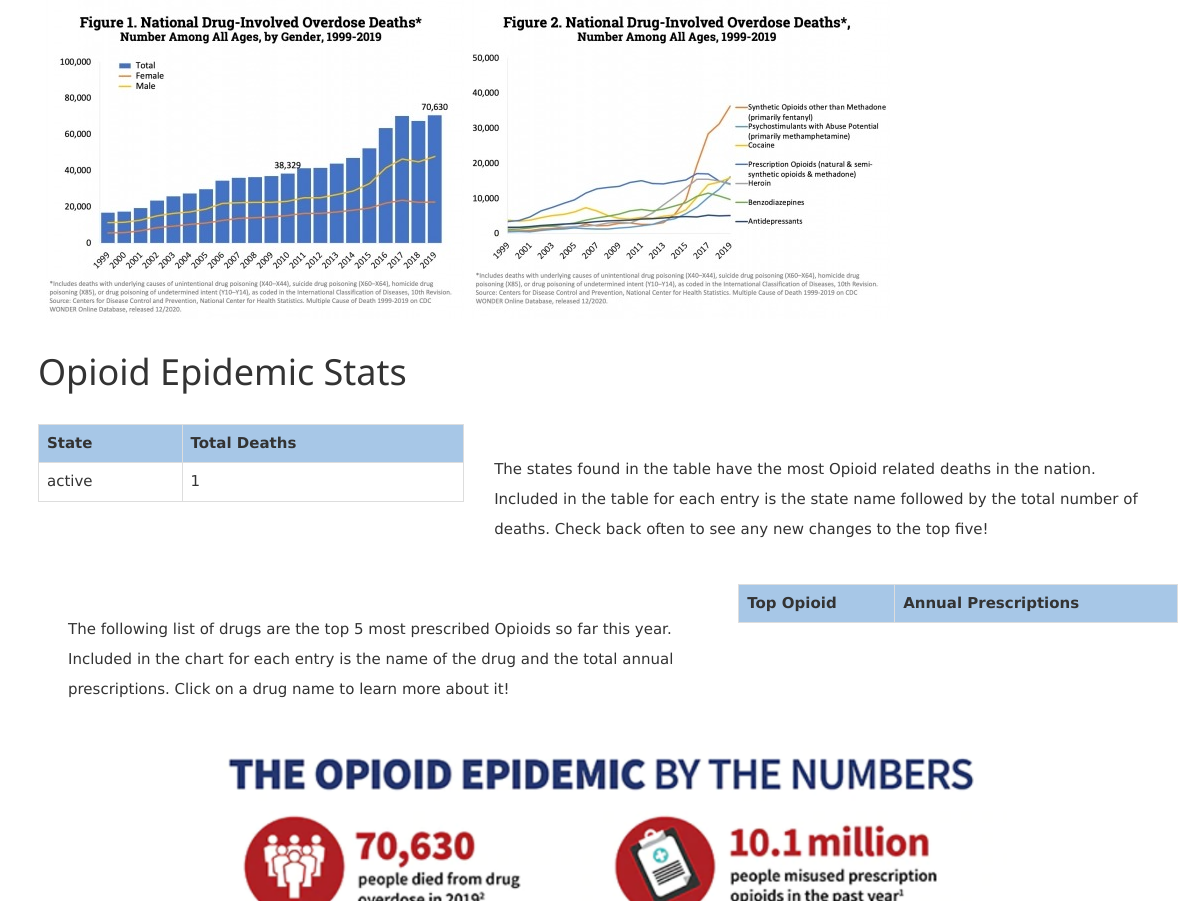
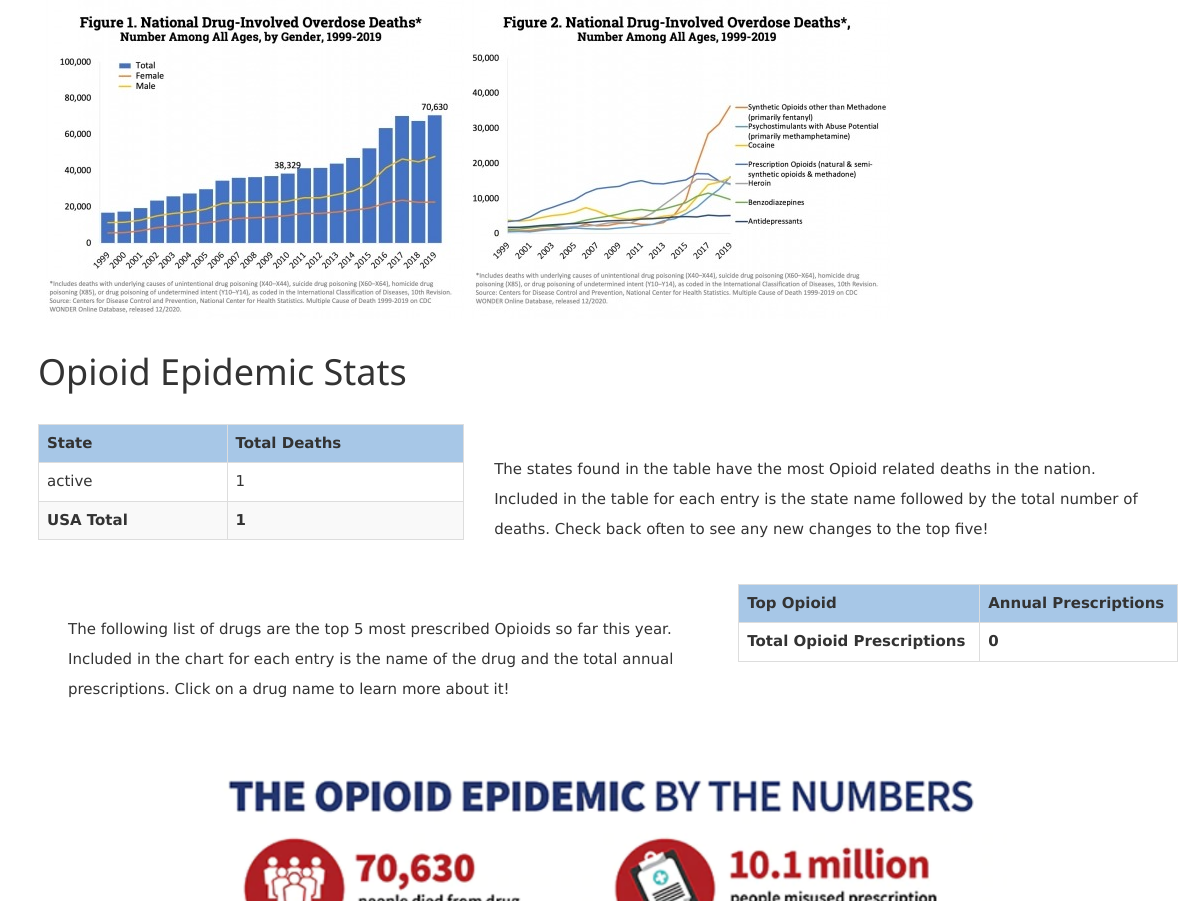
Before and after one commit to skent22/Jupiter, a Django app: page / in a window 1520 px wide. Shown: the part 2067-2968 px from the top of the page, without its empty margins (317-1520 px from the left). Run offline with Django 3.2, Linux system fonts and the light colour scheme; tables that the repository leaves empty hold one stand-in row (values such as "Sample post"); lists and menus that the app fills with data are empty; some libraries are stand-ins or nearby versions.

Commit message:
total row

```diff
--- a/templates/titan/index.html
+++ b/templates/titan/index.html
@@ -87,6 +87,12 @@
                     </tr>
 
                     {%endfor%}
+            <tr>
+              <b>
+                <th> USA Total </th>
+                <th> {{total_deaths}} </th>
+              </b>
+            </tr>
           </table>
         </div>
         <div style="margin:2rem; line-height: 2;">
@@ -110,10 +116,17 @@
                       <td>{{drug.totaldrugs}}</td>
                     </tr>
                 {% endfor %}
+                <tr>
+                  <b>
+                    <th> Total Opioid Prescriptions </th>
+                    <th> {{total_opioids}} </th>
+                  </b>
+                </tr>
+
             </table>
         </div>
       </div>
-
+      <br>
       <div class="d-flex">
         <div>
         <center>  <img src="{% static 'img/stats.png' %}"" style="width:70%" onclick="onClick(this)" alt="Opioid by the Numbers"></center>
--- a/titan/views.py
+++ b/titan/views.py
@@ -117,11 +117,25 @@ def indexPageView(request) :
         limit 5
         '''
     )
+
+    all_state_info = state.objects.raw(
+    '''Select state, deaths
+        from pd_statedata
+        where deaths is not null
+        order by deaths DESC
+        '''
+    )
+
+    total_deaths = 0
+    for x in all_state_info : total_deaths += x.deaths
+
     context = {
         'drugs' : topOpioids,
         'opioid_chart': topOpioid,
         'total_opioids' : total_opioids,
         'state_info' : state_info,
+        'total_deaths' :total_deaths,
+        'total_opioids' :total_opioids
     }
 
     return render(request, 'titan/index.html', context)
```
